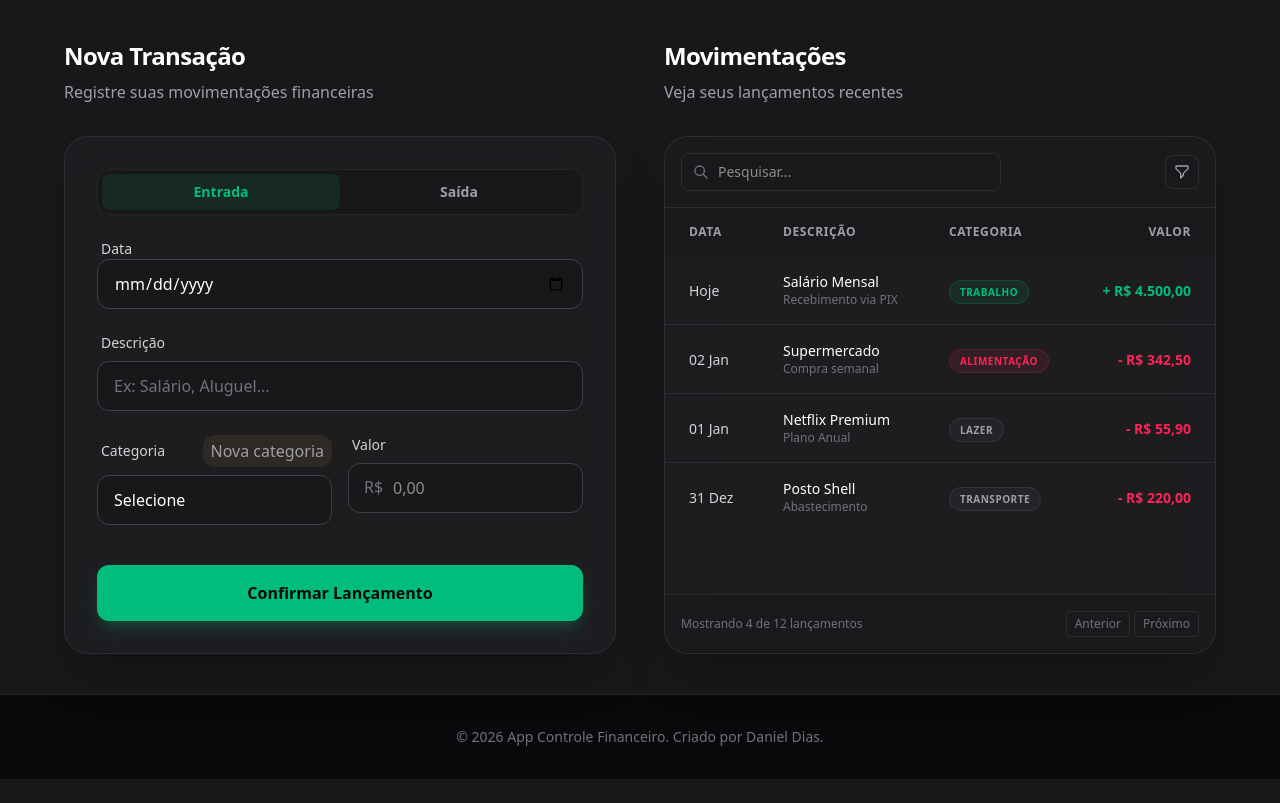
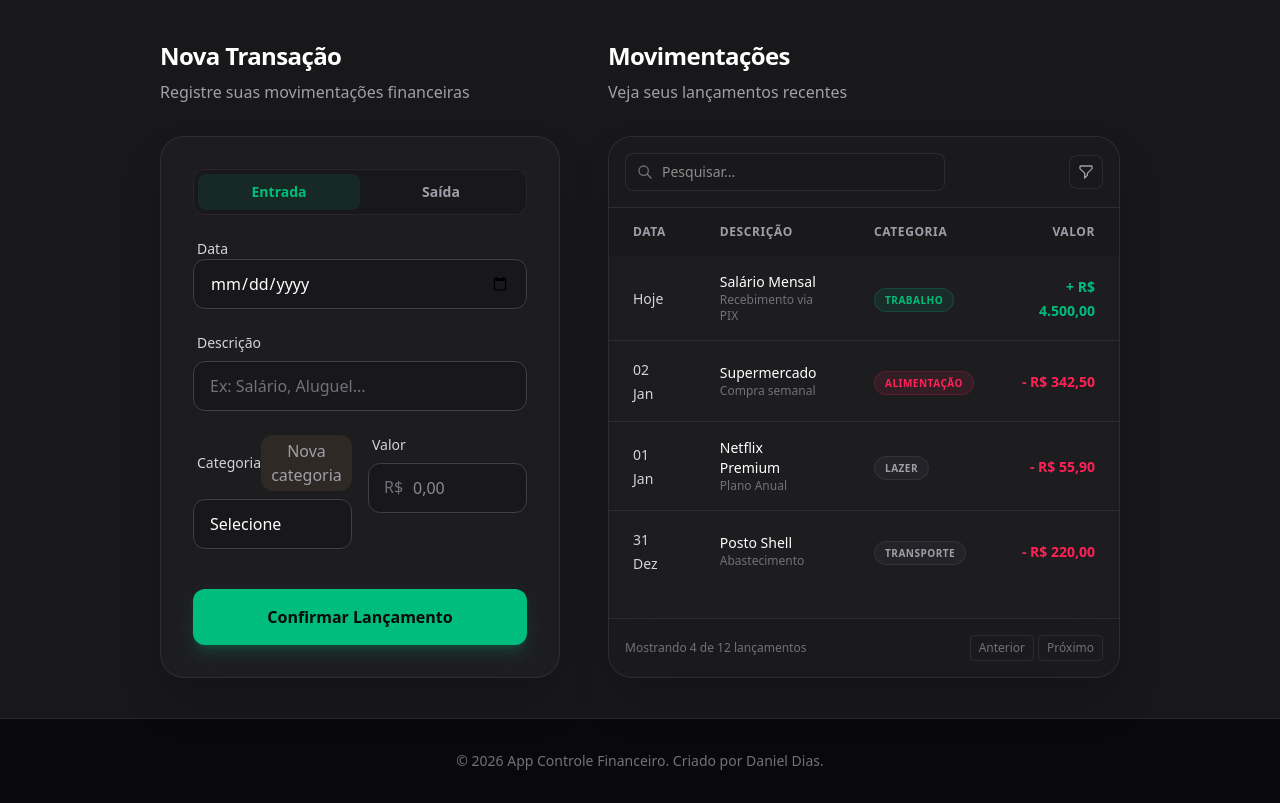
Before and after one commit to Daniel-SDias/AppControleFinanceiro, a Flask app: page /adicionar_transacao in a window 1280 px wide. Shown: the part 65-868 px from the top of the page. Before the commit the page ends 844 px from the top, so only its background shows below. Run offline with Flask 3, Linux system fonts and the light colour scheme.

Commit message:
Change layout of main for new transaction page

```diff
--- a/webapp/blueprints/transacoes/templates/adicionar_transacao.html
+++ b/webapp/blueprints/transacoes/templates/adicionar_transacao.html
@@ -1,8 +1,10 @@
 {% extends "base.html" %} {% block title %}Nova Transação{% endblock %} {% block
-content %}
+main_container %}
+<main class="flex-grow w-full max-w-8/10 mx-auto px-4 sm:px-6 lg:px-8 py-10">
+  {% block content %}
 
-<div class="max-w-6xl mx-auto">
-  <div class="grid grid-cols-1 lg:grid-cols-2 gap-12 items-start">
+  <div class="w-full">
+    <div class="grid grid-cols-1 lg:grid-cols-[400px_1fr] gap-12">
     <!-- Bloco da Esquerda: Formulário -->
     <div class="w-full">
       <!-- Título e Subtítulo -->
@@ -419,4 +421,5 @@ content %}
     }
   }
 </script>
-{% endblock %}
+</main>
+{% endblock %} {% endblock %}
```
